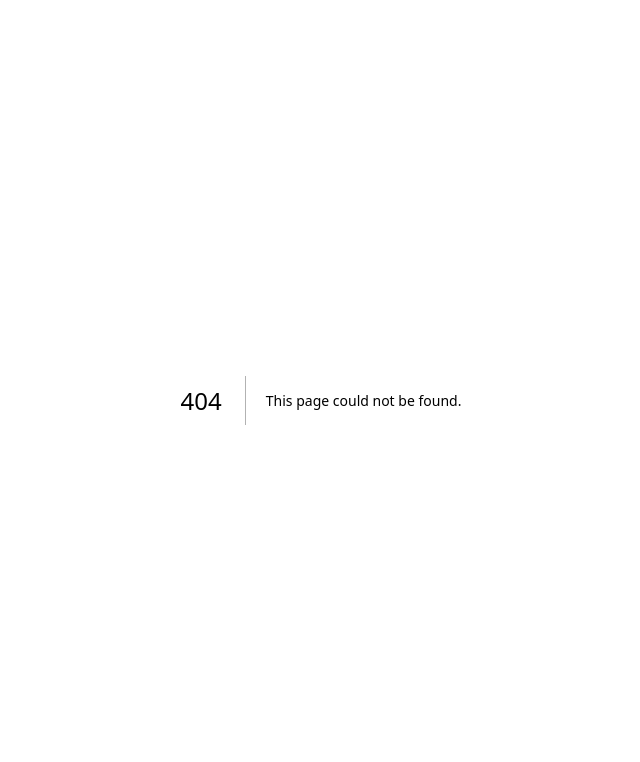
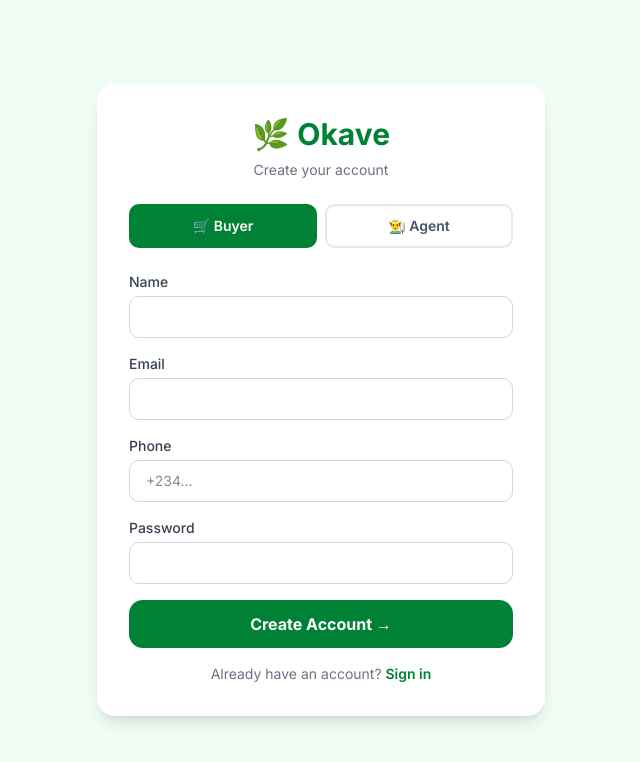
Before and after one commit to Harheesha/okave-farm-produce-marketplace, a Next.js app: page /register in a window 1280 px wide. Before the commit this address had no page. Shown: the top 762 px of the page, without its empty margins (319-959 px from the left). Built offline with nearby package versions, Linux system fonts and the light colour scheme.

Commit message:
Add: Register page with buyer/agent role selection

```diff
--- /dev/null
+++ b/app/register/page.tsx
@@ -0,0 +1,82 @@
+'use client'
+
+import { useState } from 'react'
+import Link from 'next/link'
+
+export default function RegisterPage() {
+  const [role, setRole] = useState<'buyer' | 'agent'>('buyer')
+  const [submitted, setSubmitted] = useState(false)
+  const [form, setForm] = useState({ name: '', email: '', phone: '', password: '' })
+
+  const handle = (e: React.FormEvent) => {
+    e.preventDefault()
+    setSubmitted(true)
+  }
+
+  if (submitted) {
+    return (
+      <div className="min-h-screen bg-green-50 flex items-center justify-center px-4">
+        <div className="bg-white rounded-2xl shadow-lg p-8 max-w-md w-full text-center">
+          <div className="text-6xl mb-4">🎉</div>
+          <h2 className="text-2xl font-bold text-green-700 mb-2">Account Created!</h2>
+          <p className="text-gray-600 mb-6">Welcome, <strong>{form.name}</strong>! You're registered as a <strong>{role}</strong>.</p>
+          <Link href="/login" className="block w-full py-3 bg-green-700 text-white font-semibold rounded-xl hover:bg-green-800 transition-colors">
+            Sign In Now →
+          </Link>
+        </div>
+      </div>
+    )
+  }
+
+  return (
+    <div className="min-h-screen bg-green-50 flex items-center justify-center px-4">
+      <div className="bg-white rounded-2xl shadow-lg p-8 max-w-md w-full">
+        <div className="text-center mb-6">
+          <Link href="/" className="inline-flex items-center gap-2">
+            <span className="text-3xl">🌿</span>
+            <span className="text-3xl font-bold text-green-700">Okave</span>
+          </Link>
+          <p className="text-gray-500 text-sm mt-2">Create your account</p>
+        </div>
+
+        <div className="grid grid-cols-2 gap-2 mb-6">
+          {(['buyer', 'agent'] as const).map((r) => (
+            <button
+              key={r}
+              onClick={() => setRole(r)}
+              className={`py-2.5 rounded-lg text-sm font-semibold capitalize border-2 transition-all ${
+                role === r ? 'bg-green-700 text-white border-green-700' : 'border-gray-200 text-gray-600 hover:border-green-400'
+              }`}
+            >
+              {r === 'buyer' ? '🛒 Buyer' : '👨‍🌾 Agent'}
+            </button>
+          ))}
+        </div>
+
+        <form onSubmit={handle} className="space-y-4">
+          {['name', 'email', 'phone', 'password'].map((field) => (
+            <div key={field}>
+              <label className="block text-sm font-medium text-gray-700 mb-1 capitalize">{field}</label>
+              <input
+                type={field === 'password' ? 'password' : field === 'email' ? 'email' : 'text'}
+                value={form[field as keyof typeof form]}
+                onChange={(e) => setForm({ ...form, [field]: e.target.value })}
+                placeholder={field === 'phone' ? '+234...' : ''}
+                required
+                className="w-full border border-gray-300 rounded-lg px-4 py-2.5 text-sm outline-none focus:ring-2 focus:ring-green-500"
+              />
+            </div>
+          ))}
+          <button type="submit" className="w-full py-3 bg-green-700 text-white font-bold rounded-xl hover:bg-green-800 transition-colors">
+            Create Account →
+          </button>
+        </form>
+
+        <p className="text-center text-sm text-gray-500 mt-4">
+          Already have an account?{' '}
+          <Link href="/login" className="text-green-700 font-semibold hover:underline">Sign in</Link>
+        </p>
+      </div>
+    </div>
+  )
+}
```
